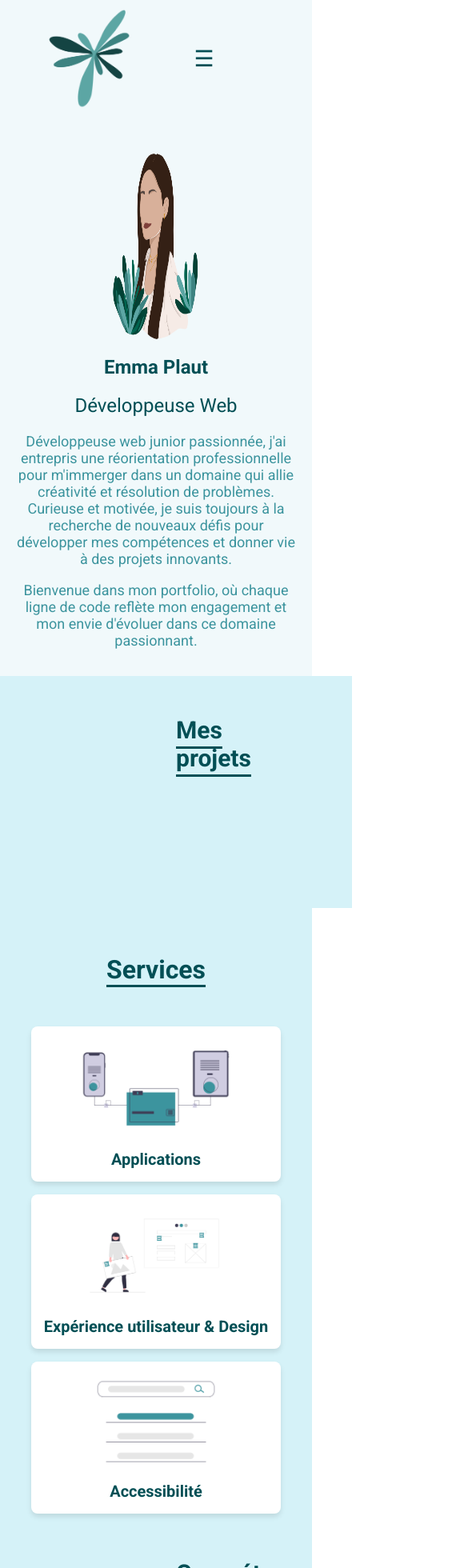
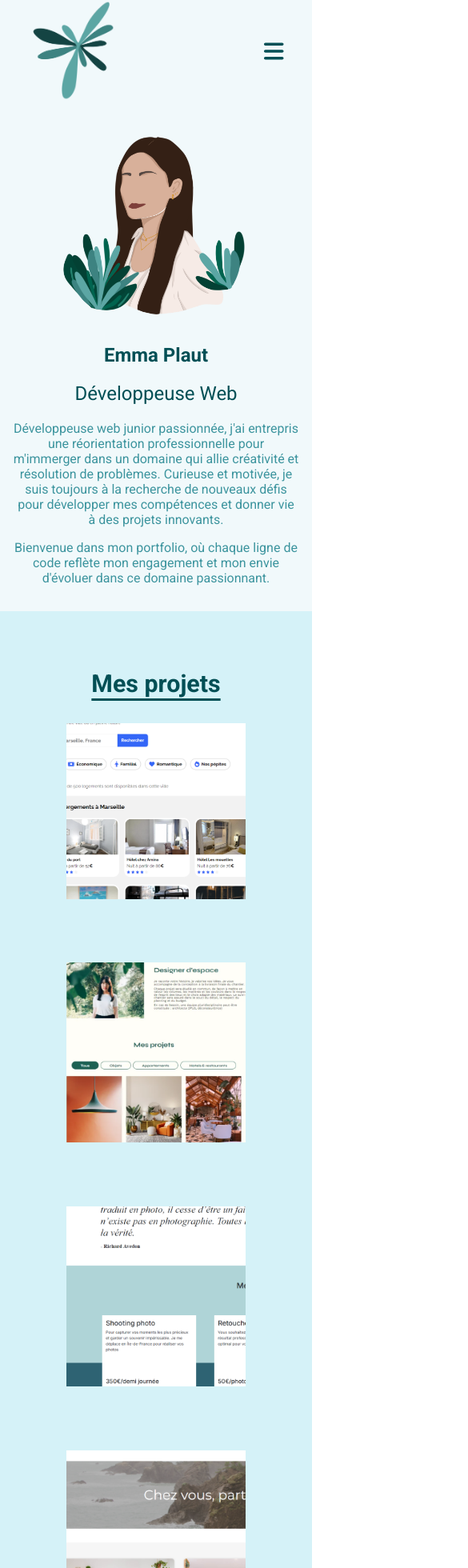
Before and after one commit to Emmaplt/mon-portfolio, a React (Create React App) app: page / in a window 390 px wide. Shown: the part 9-1969 px from the top of the page at 80% size, 585 px wide, since content can reach past the window. Built offline with nearby package versions, Linux system fonts and the light colour scheme; grey boxes are pictures that could not be loaded; a web font is replaced by a local one.

Commit message:
Mise en place responsive

```diff
--- a/package.json
+++ b/package.json
@@ -5,6 +5,7 @@
   "dependencies": {
     "@fortawesome/fontawesome-svg-core": "^6.7.1",
     "@fortawesome/free-brands-svg-icons": "^6.7.1",
+    "@fortawesome/free-solid-svg-icons": "^6.7.1",
     "@fortawesome/react-fontawesome": "^0.2.2",
     "@testing-library/jest-dom": "^5.17.0",
     "@testing-library/react": "^13.4.0",
--- a/src/App.js
+++ b/src/App.js
@@ -25,7 +25,7 @@ function App() {
                 <ProjectsCard />
                 <Services />
                 <Skills />
-                <Contact />
+                {/* <Contact /> */}
                 <Footer />
               </>
             }
--- a/src/components/Footer/footer.scss
+++ b/src/components/Footer/footer.scss
@@ -55,7 +55,7 @@
   }
 
   p {
-    font-size: 1.25rem; /* Taille du texte en rem */
+    font-size: 1rem; /* Taille du texte en rem */
     font-weight: 700;
     text-align: center;
     color: $titre-color;
--- a/src/components/Header/Header.js
+++ b/src/components/Header/Header.js
@@ -1,5 +1,7 @@
 import React, { useState } from 'react';
 import { Link } from 'react-scroll';
+import { FontAwesomeIcon } from '@fortawesome/react-fontawesome';
+import { faBars } from '@fortawesome/free-solid-svg-icons';
 import './header.scss';
 import logo from "../../assets/images/logo-ymeria.png";
 
@@ -13,9 +15,7 @@ const Header = () => {
   return (
     <header className="header">
       <img src={logo} className="App-logo-header" alt="logo" />
-      <button className="menu-icon" onClick={toggleMenu}>
-        ☰ {/* Icône du menu */}
-      </button>
+      <button className="menu-icon" onClick={toggleMenu}><FontAwesomeIcon icon={faBars} /></button>
       <nav>
         <ul className={`nav-list ${menuOpen ? 'active' : ''}`}>
           <li><Link to="hero" smooth={true} onClick={() => setMenuOpen(false)}>PRESENTATION</Link></li>
--- a/src/components/Header/header.scss
+++ b/src/components/Header/header.scss
@@ -5,7 +5,7 @@
   justify-content: space-between;
   align-items: center;
   background-color: $background-color;
-    padding: 20px 50px;
+  padding: 10px 30px;
   position: relative;
 
   .App-logo-header {
@@ -17,10 +17,34 @@
     }
   }
 
+  .menu-icon {
+    display: none; /* Par défaut, caché sur desktop */
+    cursor: pointer;
+    font-size: 28px;
+    color: $titre-color;
+    background: none;
+    border: none;
+
+    /* Centrage vertical */
+    display: flex;
+    align-items: center;
+    justify-content: center;
+
+    /* Correction du positionnement */
+    position: absolute;
+    right: 30px;
+    top: 50%;
+    transform: translateY(-50%);
+
+    &:focus {
+      outline: none;
+    }
+  }
+
   .nav-list {
-      display: flex;
+    display: flex; /* Visible sur desktop */
     list-style: none;
-      gap: 50px;
+    gap: 2rem;
     font-family: $font-primary;
     font-size: 22px;
     font-weight: 700;
@@ -38,39 +62,37 @@
     }
   }
 
+  @media (max-width: 1024px) {
     .menu-icon {
-      display: none;
-      cursor: pointer;
-      font-size: 28px;
-      color: $titre-color;
-      background: none;
-      border: none;
-
-      &:focus {
-        outline: none;
-      }
+      display: flex; /* Affiche l'icône menu en mobile/tablette */
     }
 
-    @media (max-width: 768px) {
     .nav-list {
-        display: none; /* Masque la liste par défaut sur mobile */
+      display: none; /* Cache la liste en mobile/tablette */
       flex-direction: column;
       gap: 20px;
-        background-color: $titre-color;
+      background-color: $background-container-color;
       position: absolute;
-        top: 100%;
-        right: 0;
-        padding: 20px;
-        border-radius: 5px;
+      top: 100%; /* Place la liste juste en dessous du header */
+      left: 0;
+      width: 100%;
+      text-align: center;
+      padding: 20px 0;
       box-shadow: 0 4px 6px rgba(0, 0, 0, 0.1);
     }
 
     .nav-list.active {
-        display: flex; /* Affiche la liste si le menu est ouvert */
+      display: flex; /* Affiche la liste en mobile si active */
+    }
   }
 
+  @media (min-width: 1025px) {
     .menu-icon {
-        display: block; /* Affiche l'icône sur mobile */
+      display: none; /* Cache l'icône au-delà de 1024px */
+    }
+
+    .nav-list {
+      display: flex; /* Affiche la liste de navigation en desktop */
     }
   }
 }
--- a/src/components/Hero/hero.scss
+++ b/src/components/Hero/hero.scss
@@ -1,4 +1,4 @@
-@import '../../assets/styles/_variables.scss';
+@import "../../assets/styles/_variables.scss";
 
 .hero {
   display: flex;
@@ -24,20 +24,48 @@
 
 .hero-content h1 {
   color: $titre-color;
-    font-size: 2.1875rem;
+  font-size: 2.2rem;
   font-weight: 700;
 }
 
 .hero-content h2 {
   color: $titre-color;
-    font-size: 2.1875rem;
+  font-size: 2.2rem;
   font-weight: 400;
 }
 
 .hero-content p {
   color: $texte-color;
-    font-size: 1.625rem;
+  font-size: 1.6rem;
   font-weight: 400;
+}
+
+@media (max-width: 1025px) {
+  .hero {
+    flex-direction: column;
+    height: auto;
+    padding: 2rem;
+    text-align: center;
+  }
+
+  .hero-avatar {
+    width: 50%;
+    height: auto;
+    margin-bottom: 1.5rem;
+  }
+
+  .hero-content {
+    padding-left: 0;
+    text-align: center;
+  }
+
+  .hero-content h1,
+  .hero-content h2 {
+    font-size: 1.8rem;
+  }
+
+  .hero-content p {
+    font-size: 1.2rem;
   }
 
   @media (max-width: 768px) {
@@ -49,7 +77,9 @@
     }
 
     .hero-avatar {
-      height: 30vh;
+      width: 70%;
+      height: auto;
+      margin-bottom: 1rem;
     }
 
     .hero-content {
@@ -57,15 +87,13 @@
       text-align: center;
     }
 
-    .hero-content h1 {
-      font-size: 1.5rem;
-    }
-
+    .hero-content h1,
     .hero-content h2 {
       font-size: 1.5rem;
     }
 
     .hero-content p {
-      font-size: 1.125rem;
+      font-size: 1rem;
     }
   }
+}
--- a/src/components/Projects/projectcard.scss
+++ b/src/components/Projects/projectcard.scss
@@ -2,26 +2,26 @@
 
 .projects {
   background-color: $background-container-color;
-    padding-left: 220px;
-    padding-right: 220px;
-    padding-top: 50px;
-    padding-bottom: 50px;
+  padding: 3rem;
+  display: flex;
+  flex-direction: column;
+  align-items: center;
 
   h2 {
     font-family: $font-primary;
-        font-size: 30px;
-        margin: 0;
-        padding-bottom: 50px;
+    font-size: 1.9rem;
     color: $titre-color;
     text-decoration: underline;
-        text-underline-offset: 10px;
+    text-underline-offset: 0.5rem;
+    margin-bottom: 2rem;
   }
 
   .projects__grid {
     display: grid;
     grid-template-columns: repeat(3, 1fr);
-        gap: 30px;
+    gap: 1.5rem;
     justify-items: center;
+    width: 90%;
   }
 
   .project-card {
@@ -30,32 +30,21 @@
     border-radius: 10px;
     cursor: pointer;
     width: 100%;
-        max-width: 450px;
+    max-width: 400px;
+    background-color: none;
     transition: transform 0.3s ease, box-shadow 0.3s ease;
 
     &:hover {
       transform: translateY(-5px);
-          box-shadow: 0 6px 10px rgba(0, 0, 0, 0.15);
+      box-shadow: 0px 6px 10px rgba(0, 0, 0, 0.15);
     }
 
-        &:hover .project-card__image {
-          filter: grayscale(100%);
-        }
-
-        &:hover h3 {
-          opacity: 1;
-          transform: translateY(0);
-        }
-
-        &__image {
+    .project-card__image {
       width: 100%;
-          height: 100%;
+      height: auto;
       object-fit: cover;
       transition: transform 0.3s ease, filter 0.3s ease;
-
-          &:hover {
-            transform: scale(1.05);
-          }
+      border-radius: 10px 10px 0 0;
     }
 
     h3 {
@@ -75,5 +64,44 @@
       transform: translateY(100%);
       transition: opacity 0.3s ease, transform 0.3s ease;
     }
+
+    &:hover h3 {
+      opacity: 1;
+      transform: translateY(0);
     }
   }
+
+  @media (max-width: 1024px) {
+    .projects__grid {
+      grid-template-columns: repeat(2, 1fr);
+    }
+
+    .project-card {
+
+      border-radius: 0%;
+
+      .project-card__image {
+        width: 120%;
+        height: 80%;
+        margin-left: -10%;
+      }
+    }
+  }
+
+  @media (max-width: 768px) {
+    .projects__grid {
+      grid-template-columns: 1fr;
+    }
+
+    .project-card {
+      border-radius: 0%;
+      max-width: 85%;
+
+      .project-card__image {
+        width: 132%;
+        height: 80%;
+        margin-left: -15%;
+      }
+    }
+  }
+}
--- a/src/components/Services/services.scss
+++ b/src/components/Services/services.scss
@@ -10,7 +10,7 @@
 
   .services-title {
     font-family: 'Roboto', sans-serif;
-    font-size: 2rem;
+    font-size: 1.9rem;
     color: #024f55;
     text-decoration: underline;
     text-underline-offset: 0.5rem;
@@ -30,7 +30,7 @@
       align-items: center;
       text-align: center;
       flex: 1 1 calc(100% - 2rem);
-      max-width: 300px;
+      max-width: 500px;
       background-color: #ffffff;
       padding: 1rem;
       border-radius: 8px;
--- a/src/components/Skills/skills.scss
+++ b/src/components/Skills/skills.scss
@@ -2,27 +2,28 @@
 
 .skills {
   display: flex;
+ align-items: center;
   flex-direction: column;
   align-content: center;
-  height: 500px;
+  height: auto;
   background-color: $background-container-color;
   padding-bottom: 100px;
 
     h2 {
       font-family: $font-primary;
-      font-size: 30px;
+      font-size: 1.9rem;
       color: $titre-color;
       text-decoration: underline;
-      text-underline-offset: 10px;
-      height: 30px;
-      margin-bottom: 100px;
-      margin-left: 220px;
+      text-underline-offset: 0.5rem;
+      margin-bottom: 3rem;
     }
 
     .skills-categories {
       display: flex;
       justify-content: center;
-      gap: 200px;
+      gap: 5rem;
+      width: 70%;
+      height: 70%;
       align-items: center;
       flex-wrap: wrap;
     }
--- a/src/components/Skills/skillscategory.js
+++ b/src/components/Skills/skillscategory.js
@@ -7,7 +7,18 @@ const SkillCategory = ({ title, icons }) => {
   return (
     <div className="skill-category">
       <div className="skill-title">{title}</div>
+
+      {/* Cercle pour Desktop */}
       <div className={`skill-circle total-${totalIcons}`}>
+        {icons.map((icon, index) => (
+          <div key={index} className="skill-icon">
+            <img src={icon.src} alt={icon.alt} />
+          </div>
+        ))}
+      </div>
+
+      {/* Grille pour Téléphone */}
+      <div className="skills-grid">
         {icons.map((icon, index) => (
           <div key={index} className="skill-icon">
             <img src={icon.src} alt={icon.alt} />
--- a/src/components/Skills/skillscategory.scss
+++ b/src/components/Skills/skillscategory.scss
@@ -1,4 +1,8 @@
 @import '../../assets/styles/_variables.scss';
+
+.skills-grid {
+  display: none; /* Masque la grille en version desktop */
+}
 
 .skill-category {
   text-align: center;
@@ -33,7 +37,6 @@
       img {
         animation: stay-upright 10s linear infinite;
         display: block;
-
       }
     }
 
@@ -92,3 +95,37 @@
     transform: rotate(-360deg);
   }
 }
+
+@media (max-width: 768px) {
+  .skill-circle {
+    display: none; /* Cache le cercle */
+  }
+
+  .skills-grid {
+    display: flex;
+    align-content: center;
+    flex-wrap: wrap;
+    justify-content: center;
+    align-items: center;
+    gap: 2rem;
+    padding: 5vw;
+    width: 300px;
+    margin: 0 auto;
+    background-color: #ffffff;
+    box-shadow: 0px 4px 6px rgba(0, 0, 0, 0.1);
+    border-radius: 1rem;
+
+    .skill-icon {
+      display: flex;
+      flex-wrap: wrap;
+      justify-content: center;
+      flex-direction: row;
+      gap: 2rem;
+
+      img {
+        width: 100%;
+        height: auto;
+      }
+    }
+  }
+}
```
Also changed, not shown: 1 other file (tests, documents, lock files or other folders). Lines whose indentation alone changed are shown as unchanged.
